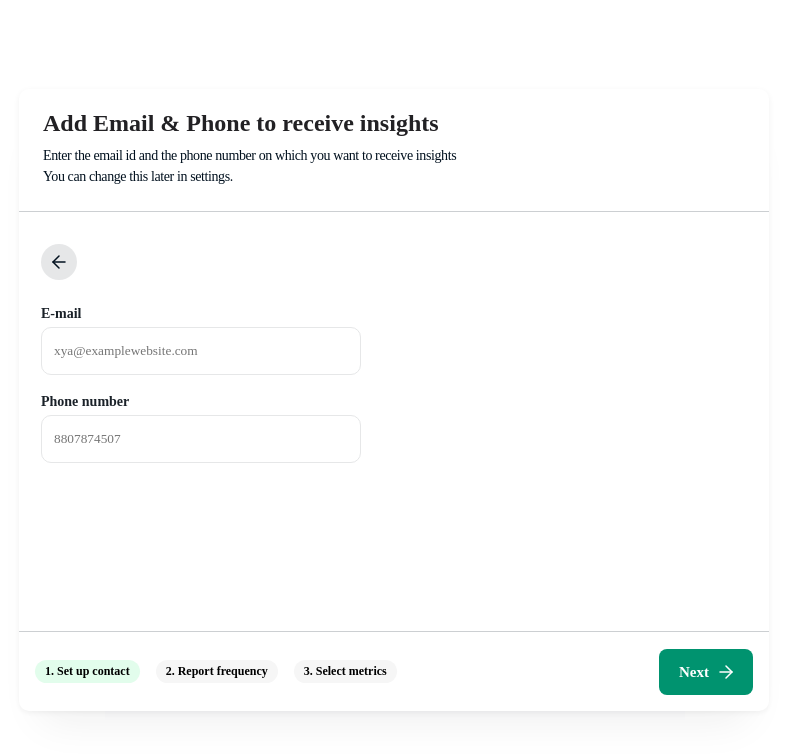
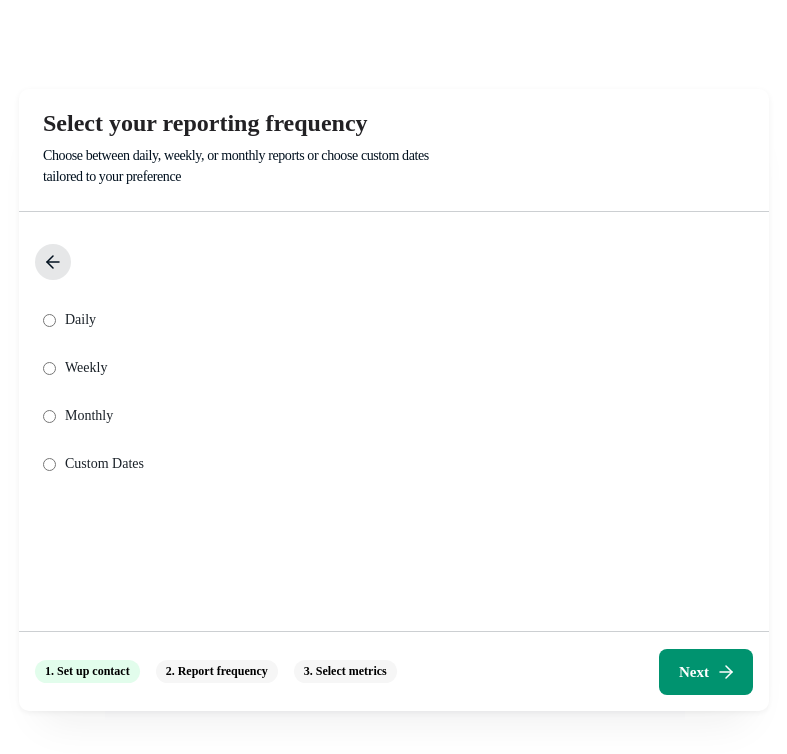
Before and after one commit to AdamsEugene/heatmap-benchmark, a Vue app: page / in a window 1280 px wide. Shown: the top 754 px of the page, without its empty margins (246-1033 px from the left). Built offline with nearby package versions, Linux system fonts and the light colour scheme; what vue-plyr would draw is missing.

Commit message:
saving changes

```diff
--- a/src/App.vue
+++ b/src/App.vue
@@ -2,8 +2,8 @@
   <div class="main">
     <!-- <benchmark-modal> </benchmark-modal> -->
     <!-- <choose-how-notified></choose-how-notified> -->
-    <add-email></add-email>
-    <!-- <reporting-frequency></reporting-frequency> -->
+    <!-- <add-email></add-email> -->
+    <reporting-frequency></reporting-frequency>
     <!-- <category-of-reports></category-of-reports> -->
     <!-- <benchmark-dashboard></benchmark-dashboard> -->
   </div>
--- a/src/components/ReportingFrequency.vue
+++ b/src/components/ReportingFrequency.vue
@@ -8,8 +8,7 @@
           </h3>
         </div>
         <p class="benchmark-modal-top-content">
-          Choose between daily, weekly, or monthly reports or choose custom
-          dates tailored to your preference
+          Choose between daily, weekly, or monthly reports or choose custom dates <br> tailored to your preference
         </p>
       </div>
       <div class="benchmark-modal-body">
@@ -122,6 +121,11 @@ export default defineComponent({
 </script>
 
 <style scoped>
+*{
+  font-family: Montserrat !important;
+}
+
+
 .benchmark-modal {
   width: 100%;
   height: 100%;
@@ -152,7 +156,7 @@ p {
     display: flex;
     flex-direction: column;
     height: fit-content;
-    padding: 24px 16px;
+    padding: 24px;
     border: 0;
     gap: 12px;
     border-bottom: 1px solid #cccfd2;
@@ -180,7 +184,7 @@ p {
       line-height: 21px;
       letter-spacing: -0.4px;
       text-align: left;
-      max-width: 653px;
+      /* max-width: 653px; */
       color: #01101e;
     }
   }
@@ -251,7 +255,7 @@ p {
     justify-self: end;
     justify-content: center;
     align-items: center;
-    min-height: 70px;
+    min-height: 80px;
     border-top: 1px solid #cccfd2;
 
     .benchmark-modal-footer-content {
@@ -271,6 +275,8 @@ p {
           height: fit-content; /* Hug (23px) */
           padding: 4px 10px; /* 4px top/bottom, 10px left/right */
           border-radius: 28px;
+          font-size: 12px;
+          font-weight: 700;
           gap: 10px;
           background: #f6f6f6;
 
```
